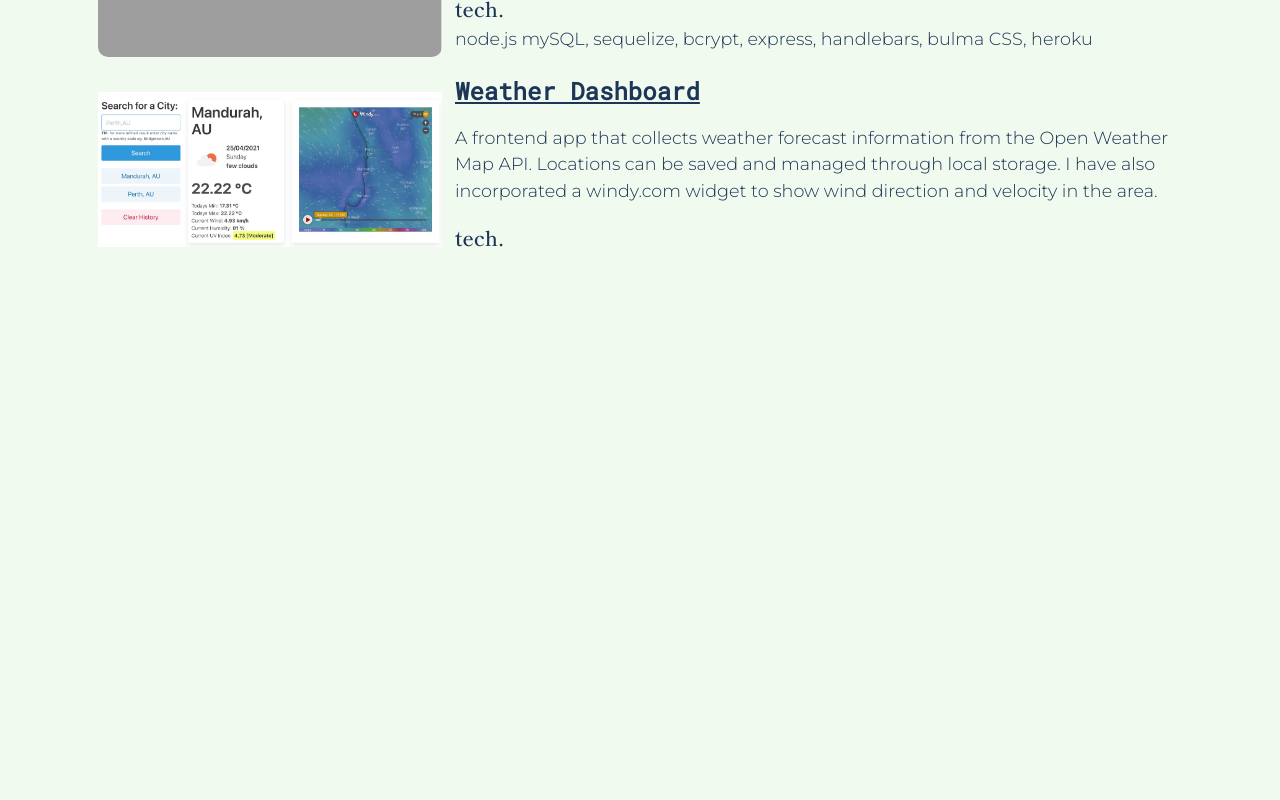
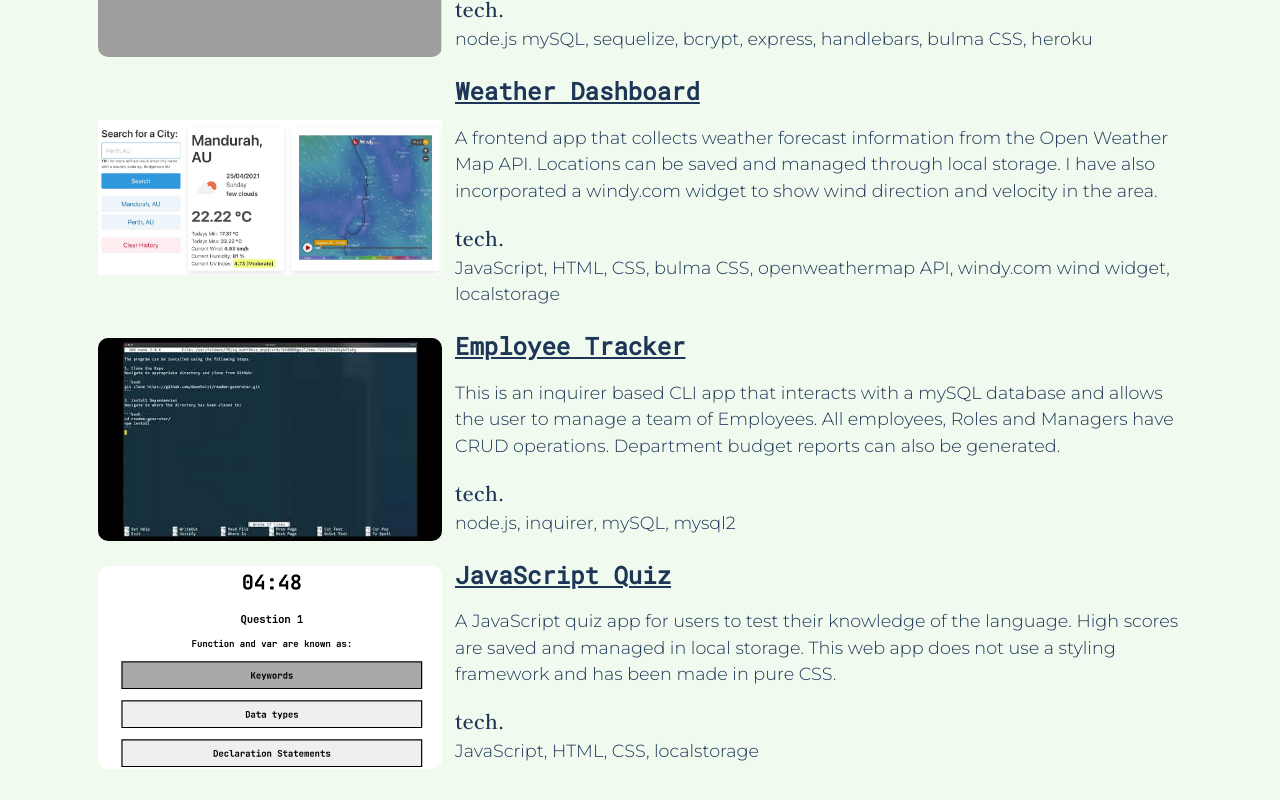
Before and after one commit to daveholst/portfolio-react, a React (Create React App) app: page / in a window 1280 px wide. Shown: the part 2710-3510 px from the top of the page. Before the commit the page ends 2997 px from the top, so only its background shows below. Built offline with nearby package versions, Linux system fonts and the light colour scheme; grey boxes are pictures that could not be loaded; the HTML template or start-up script is replaced by a standard one.

Commit message:
added projects 5 & 6

```diff
--- a/src/assets/projectsInfo.js
+++ b/src/assets/projectsInfo.js
@@ -1,4 +1,6 @@
 import weatherScreenshot from './screenshots/screenshot-weather.jpg';
+import employeeTrackerScreenshot from './screenshots/screenshot-readme-gen.jpeg';
+import quizScreenshot from './screenshots/screenshot-quiz.jpg';
 
 const projectsInfo = [
   {
@@ -41,7 +43,28 @@ const projectsInfo = [
     githubUrl: 'https://github.com/daveholst/weather-dashboard',
     description:
       'A frontend app that collects weather forecast information from the Open Weather Map API. Locations can be saved and managed through local storage. I have also incorporated a windy.com widget to show wind direction and velocity in the area.',
+    tech: 'JavaScript, HTML, CSS, bulma CSS, openweathermap API, windy.com wind widget, localstorage',
     thumbnail: weatherScreenshot,
+  },
+  {
+    index: 5,
+    title: 'Employee Tracker',
+    liveUrl: 'https://www.youtube.com/watch?v=B5VpM4a9l6E',
+    githubUrl: 'https://github.com/daveholst/employee-tracker',
+    description:
+      'This is an inquirer based CLI app that interacts with a mySQL database and allows the user to manage a team of Employees. All employees, Roles and Managers have CRUD operations. Department budget reports can also be generated.',
+    tech: 'node.js, inquirer, mySQL, mysql2',
+    thumbnail: employeeTrackerScreenshot,
+  },
+  {
+    index: 6,
+    title: 'JavaScript Quiz',
+    liveUrl: 'https://daveholst.github.io/coding-quiz/',
+    githubUrl: 'https://github.com/daveholst/coding-quiz',
+    description:
+      'A JavaScript quiz app for users to test their knowledge of the language. High scores are saved and managed in local storage. This web app does not use a styling framework and has been made in pure CSS.',
+    tech: 'JavaScript, HTML, CSS, localstorage',
+    thumbnail: quizScreenshot,
   },
 ];
 
```
